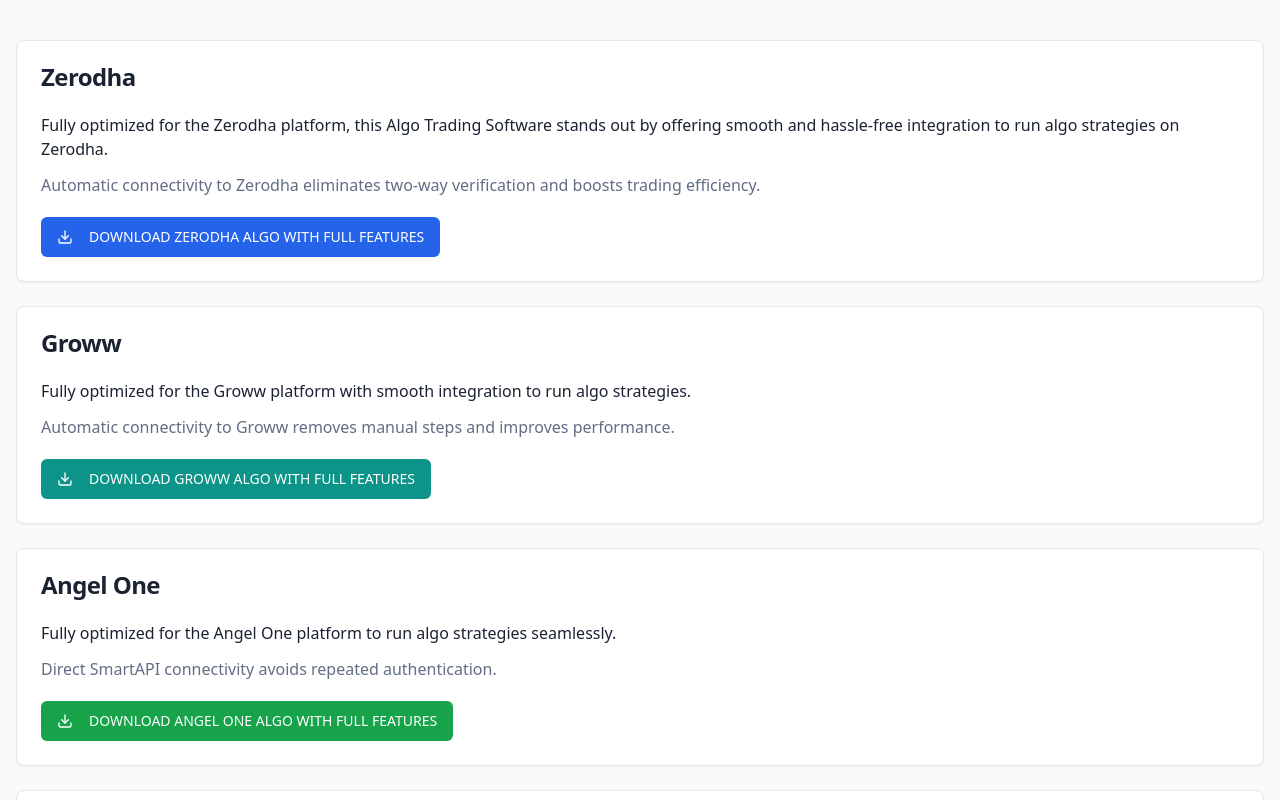
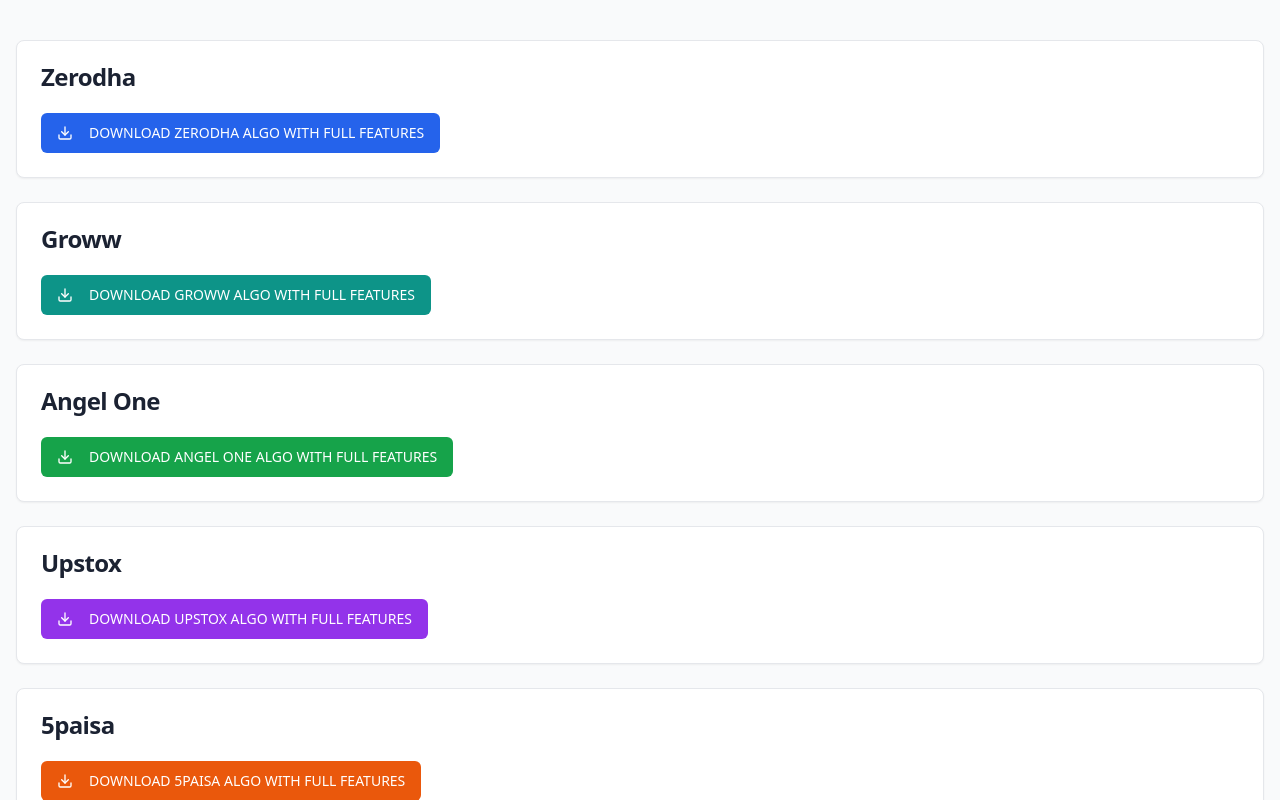
Before and after one commit to biswajitd/softgogy-empower-learners-hub, a React (Vite) app: page /algo-apps in a window 1280 px wide. Shown: the top 800 px of the page. Built offline with nearby package versions, Linux system fonts and the light colour scheme.

Commit message:
Refactor platform data structure in AlgoApps
Removed unnecessary API, description, and features fields from platform objects. Updated download links to point to viewable files.

Signed-off-by: biswajitd <33791038+biswajitd@users.noreply.github.com>

```diff
--- a/src/pages/AlgoApps.tsx
+++ b/src/pages/AlgoApps.tsx
@@ -6,57 +6,32 @@ const AlgoApps = () => {
   const platforms = [
     {
       name: "Zerodha",
-      api: "KiteConnect API",
-      description:
-        "Fully optimized for the Zerodha platform, this Algo Trading Software stands out by offering smooth and hassle-free integration to run algo strategies on Zerodha.",
-      features:
-        "Automatic connectivity to Zerodha eliminates two-way verification and boosts trading efficiency.",
       downloadLink:
-        "https://drive.google.com/uc?export=download&id=1iZU2_OvjgIiw6Nac40Z_KrEdbWkdBO3v",
+        "https://drive.google.com/file/d/1iZU2_OvjgIiw6Nac40Z_KrEdbWkdBO3v/view",
       color: "bg-blue-600",
     },
     {
       name: "Groww",
-      api: "Groww API",
-      description:
-        "Fully optimized for the Groww platform with smooth integration to run algo strategies.",
-      features:
-        "Automatic connectivity to Groww removes manual steps and improves performance.",
       downloadLink:
-        "https://drive.google.com/uc?export=download&id=1f2og8N3qV9UfQcljQa_GkrdE6XovwezL",
+        "https://drive.google.com/file/d/1f2og8N3qV9UfQcljQa_GkrdE6XovwezL/view",
       color: "bg-teal-600",
     },
     {
       name: "Angel One",
-      api: "SmartAPI",
-      description:
-        "Fully optimized for the Angel One platform to run algo strategies seamlessly.",
-      features:
-        "Direct SmartAPI connectivity avoids repeated authentication.",
       downloadLink:
-        "https://drive.google.com/uc?export=download&id=1SY0DnDYr_sF2O0T8AFARUXv-qQ0tOxtu",
+        "https://drive.google.com/file/d/1SY0DnDYr_sF2O0T8AFARUXv-qQ0tOxtu/view",
       color: "bg-green-600",
     },
     {
       name: "Upstox",
-      api: "Native API",
-      description:
-        "Fully optimized for the Upstox platform with native API integration.",
-      features:
-        "Automatic Upstox connectivity eliminates manual verification.",
       downloadLink:
-        "https://drive.google.com/uc?export=download&id=10EWWW5OoDqa653Neo1gCVYwqhHfXYaI-",
+        "https://drive.google.com/file/d/10EWWW5OoDqa653Neo1gCVYwqhHfXYaI-/view",
       color: "bg-purple-600",
     },
     {
       name: "5paisa",
-      api: "Native API",
-      description:
-        "Fully optimized for the 5paisa platform to execute algo strategies efficiently.",
-      features:
-        "Native API connectivity ensures fast and reliable order execution.",
       downloadLink:
-        "https://drive.google.com/uc?export=download&id=18QA6cqKaFQKXGdj0UkJzd9Wk3eIfwhLC",
+        "https://drive.google.com/file/d/18QA6cqKaFQKXGdj0UkJzd9Wk3eIfwhLC/view",
       color: "bg-orange-600",
     },
   ];
@@ -69,13 +44,7 @@ const AlgoApps = () => {
             <CardHeader>
               <CardTitle>{platform.name}</CardTitle>
             </CardHeader>
-
             <CardContent>
-              <p className="mb-3">{platform.description}</p>
-              <p className="mb-5 text-muted-foreground">
-                {platform.features}
-              </p>
-
               <a
                 href={platform.downloadLink}
                 target="_blank"
```
